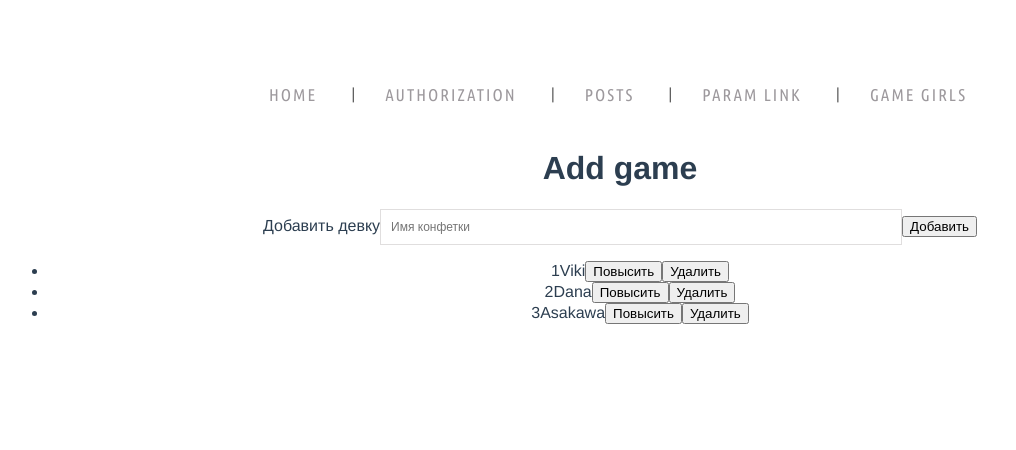
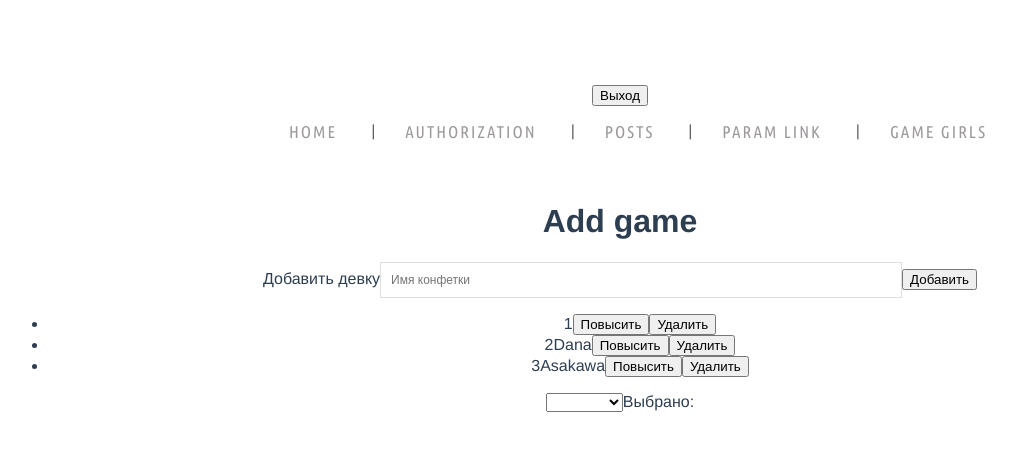
Before and after one commit to RuslanSajfullin/rater, a Vue app in the folder client/: page /game in a window 1280 px wide. Shown: the top 450 px of the page, without its empty margins (20-1036 px from the left). Built offline with nearby package versions, Linux system fonts and the light colour scheme.

Commit message:
Added button Exit Added to the game.vue a selection from the list of one element

```diff
--- a/client/src/components/Game.vue
+++ b/client/src/components/Game.vue
@@ -12,13 +12,18 @@
     >
     <button>Добавить</button>
   </form>
-  <ul>
+    <ul>
     <li
       v-for="(todo, index) in todos"
       v-bind:key="todo.id"
-      v-bind:title="todo.title"
-    >{{todo.id +  todo.title }}<button v-on:click="addNewTodo11(todo)">Повысить</button><button v-on:click.prevent="removeElement(todo.id-1)">Удалить</button></li>
+      v-bind:title="todo.name"
+    >{{todo.id +  todo.name }}<button v-on:click="addNewTodo11(todo)">Повысить</button><button v-on:click.prevent="removeElement(todo.id-1)">Удалить</button></li>
   </ul>
+
+    <select v-model="selectedUser">
+        <option v-for="todo in todos" v-bind:value="todo.name">{{todo.name}}</option>
+    </select>
+	 <span>Выбрано: {{selectedUser}}</span>
       </div>
     </div>
   </div>
@@ -35,21 +40,22 @@ export default {
       todos: [
         {
           id: 1,
-          title: 'Viki',
-          level: 0
+          name: 'Viki',
+          name: 0
         },
         {
           id: 2,
-          title: 'Dana',
+          name: 'Dana',
           level: 0
         },
         {
           id: 3,
-          title: 'Asakawa',
+          name: 'Asakawa',
           level: 0
         }
       ],
-      nextTodoId: 4
+      nextTodoId: 4,
+	     selectedUser:''
     }
   },
   methods: {
--- a/client/src/components/TopMenu.vue
+++ b/client/src/components/TopMenu.vue
@@ -1,11 +1,14 @@
 <template>
-  <ul class="menu-main">
+  <div class="menu-main">
+  <div><button v-on:click.prevent="removeElement(todo.id-1)">Выход</button></div>
+  <ul>
     <li><router-link v-bind:to="'/'">Home</router-link></li>
     <li><router-link v-bind:to="'/authorization'">Authorization</router-link></li>
     <li><router-link v-bind:to="'/posts'">Posts</router-link></li>
     <li><router-link v-bind:to="'/param'">Param Link</router-link></li>
     <li><router-link v-bind:to="'/game'">Game Girls</router-link></li>
   </ul>
+  </div>
 </template>
 
 <script>
```
